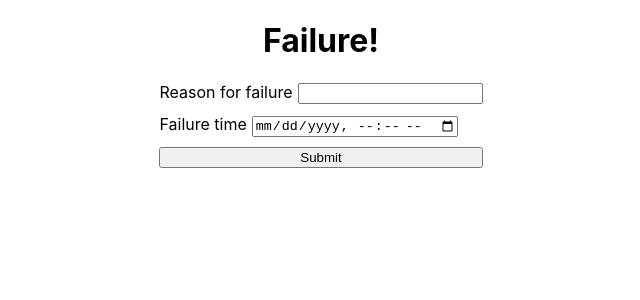
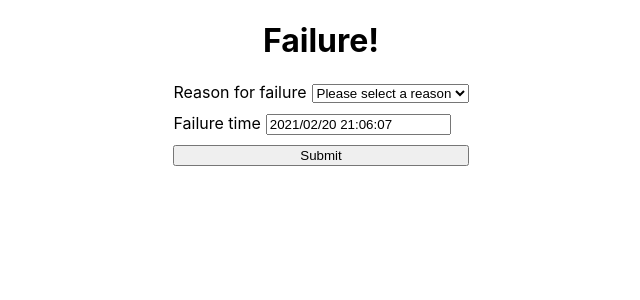
Before and after one commit to YenHungLai/allen-qrcode-server, a Next.js app: page /order/1/failure in a window 1280 px wide. Shown: the top 300 px of the page, without its empty margins (319-959 px from the left). Built offline with nearby package versions, Linux system fonts and the light colour scheme.

Commit message:
Update form

```diff
--- a/package.json
+++ b/package.json
@@ -8,6 +8,7 @@
         "start": "next start -p $PORT"
     },
     "dependencies": {
+        "moment": "^2.29.1",
         "next": "10.0.7",
         "react": "17.0.1",
         "react-dom": "17.0.1"
--- a/pages/order/[id]/failure/index.js
+++ b/pages/order/[id]/failure/index.js
@@ -1,5 +1,8 @@
-import { useState } from 'react';
-import styles from './index.module.css';
+import { useState } from "react";
+import moment from "moment";
+import styles from "./index.module.css";
+
+const REASONS = ["Nobody was home", "You didn't sign", "Door was locked"];
 
 const Failure = () => {
     const [form, setForm] = useState({});
@@ -19,14 +22,26 @@ const Failure = () => {
             <h1>Failure!</h1>
             <form className={styles.form}>
                 <div className={styles.recipient}>
-					<label htmlFor='recipient'>Reason for failure</label>
-					<input type='text' name='reason' onChange={onChange} />
+                    <label htmlFor="recipient">Reason for failure</label>
+                    <select name="reason" onChange={onChange}>
+                        <option default>Please select a reason</option>
+                        {REASONS.map((reason, idx) => (
+                            <option key={idx} value={reason}>
+                                {reason}
+                            </option>
+                        ))}
+                    </select>
                 </div>
                 <div>
-					<label htmlFor='failure-time'>Failure time</label>
-					<input type='datetime-local' name='failure-time' onChange={onChange} />
+                    <label htmlFor="failure-time">Failure time</label>
+                    <input
+                        readOnly
+                        type="text"
+                        name="failure-time"
+                        defaultValue={moment().format("YYYY/MM/DD HH:mm:ss")}
+                    />
                 </div>
-				<button onClick={onClick} className={styles.submit} type='submit'>
+                <button onClick={onClick} className={styles.submit} type="submit">
                     Submit
                 </button>
             </form>
```
Also changed, not shown: pages/order/[id]/success/index.js (+22 -7 lines). Lines whose indentation alone changed are shown as unchanged.
